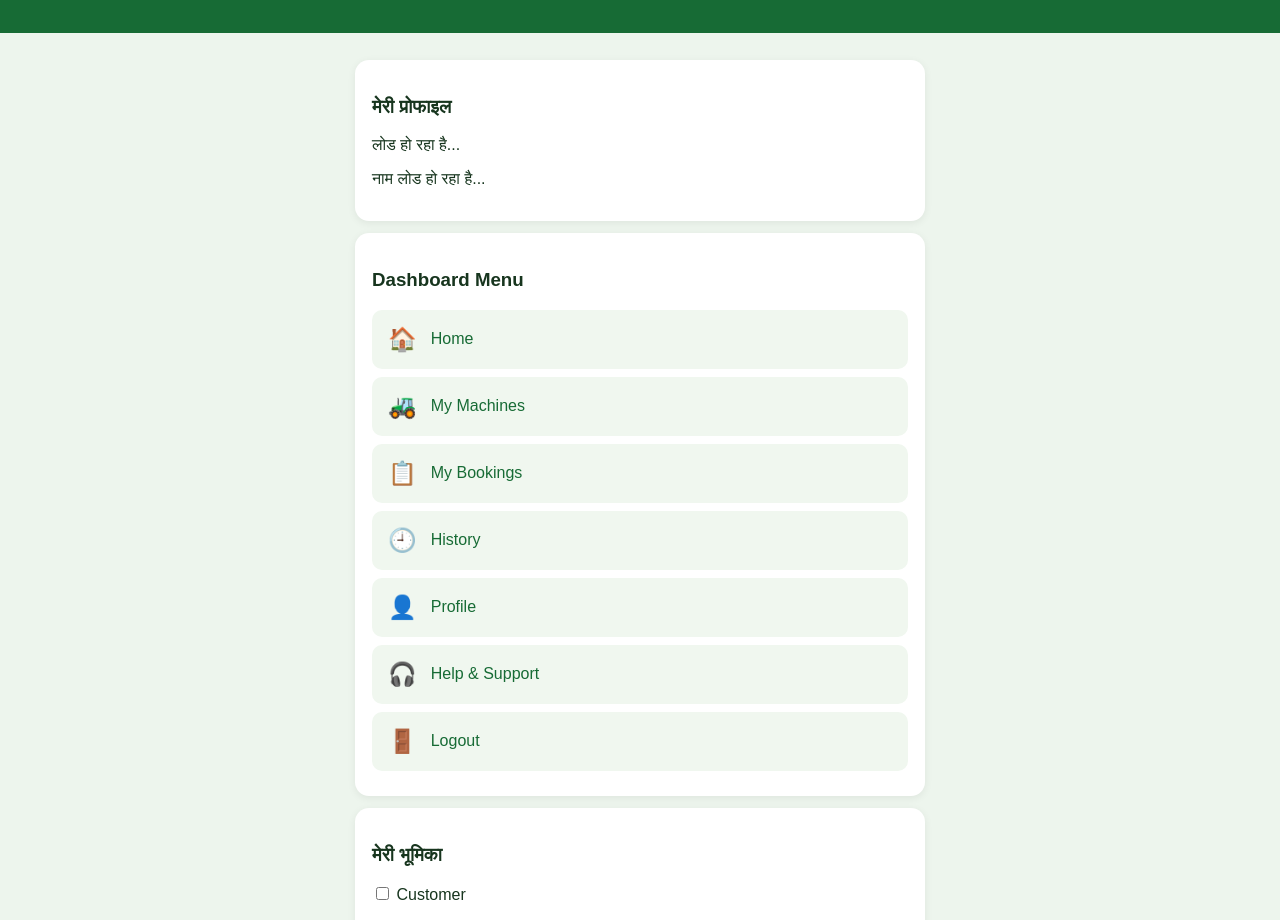
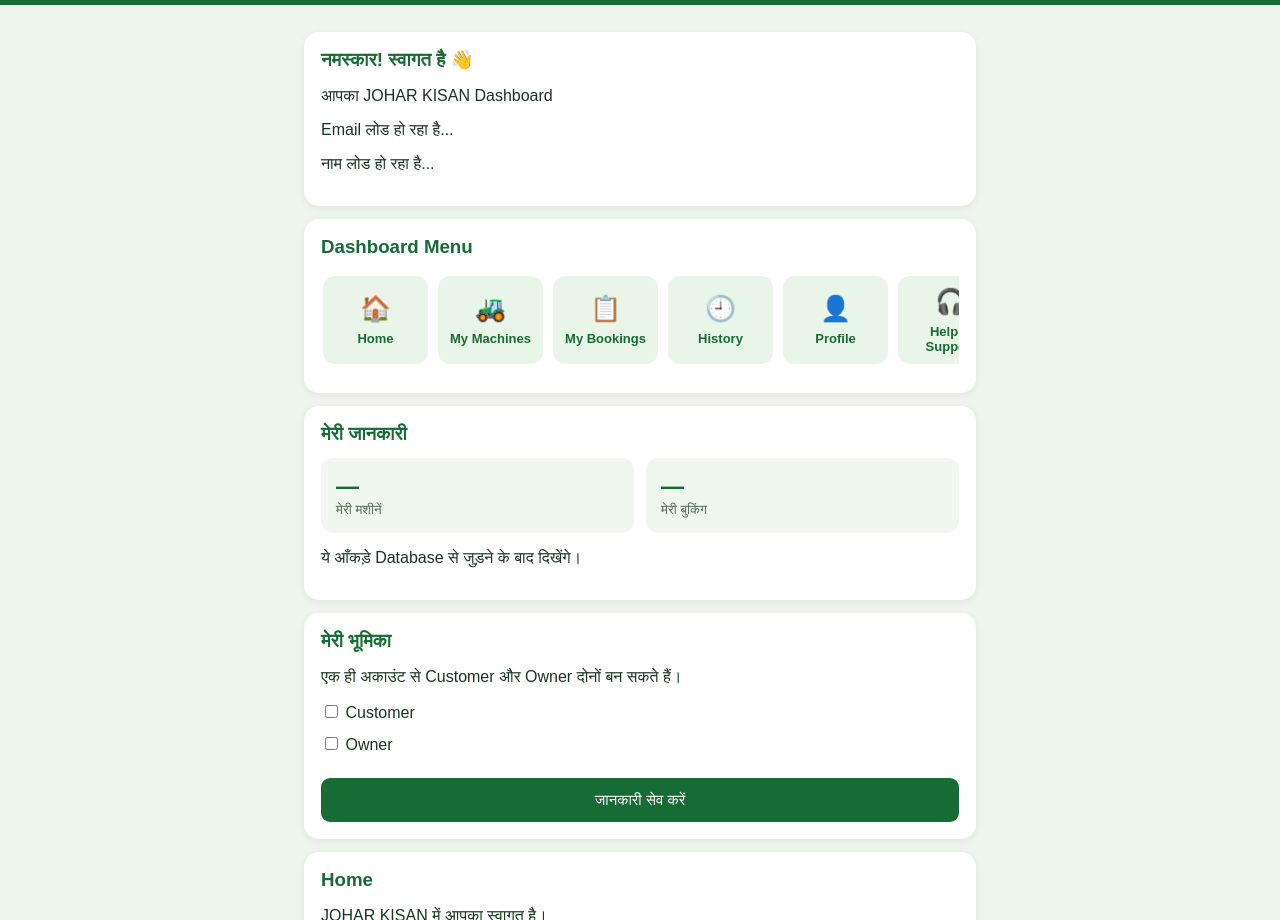
Before and after one commit to joharkisanapp69/Johar-Kisan, a plain HTML site: page dashboard.html in a window 1280 px wide. Shown: the part 85-1005 px from the top of the page. Drawn offline with Linux system fonts and the light colour scheme; a script that the page names is missing.

Commit message:
Update dashboard.html

```diff
--- a/dashboard.html
+++ b/dashboard.html
@@ -6,45 +6,169 @@
 <title>JOHAR KISAN Dashboard</title>
 <style>
 *{box-sizing:border-box}
-body{margin:0;font-family:Arial;background:#edf5ed;color:#17351e}
-header{background:#176b35;color:white;padding:20px}
-header h2{margin:0}
-main{max-width:600px;margin:auto;padding:15px}
-.card{background:white;padding:17px;margin:12px 0;border-radius:14px;box-shadow:0 2px 8px #0001}
-.menu{display:flex;align-items:center;gap:14px;width:100%;padding:16px;margin:8px 0;border:0;border-radius:10px;background:#f0f7ef;color:#176b35;text-align:left;font-size:16px}
-.menu span{font-size:23px}
-#message{color:#176b35;font-size:14px}
+body{
+ margin:0;
+ font-family:Arial,sans-serif;
+ background:#edf5ed;
+ color:#17351e;
+}
+header{
+ background:#176b35;
+ color:white;
+ padding:20px 16px;
+}
+header h2{margin:0;font-size:23px}
+header p{margin:7px 0 0;font-size:13px}
+main{max-width:700px;margin:auto;padding:14px}
+.card{
+ background:white;
+ padding:17px;
+ margin:13px 0;
+ border-radius:15px;
+ box-shadow:0 2px 8px #0001;
+}
+.card h3{margin:0 0 13px;color:#176b35}
+.menu-container{
+ display:flex;
+ gap:10px;
+ overflow-x:auto;
+ padding:5px 2px 12px;
+ scrollbar-width:thin;
+}
+.menu{
+ flex:0 0 105px;
+ min-width:105px;
+ height:88px;
+ border:0;
+ border-radius:12px;
+ background:#eaf5e9;
+ color:#176b35;
+ display:flex;
+ flex-direction:column;
+ justify-content:center;
+ align-items:center;
+ gap:8px;
+ font-size:13px;
+ font-weight:bold;
+ cursor:pointer;
+}
+.menu span{font-size:25px}
+.menu:active{background:#d5ead4}
+.stats{
+ display:grid;
+ grid-template-columns:1fr 1fr;
+ gap:12px;
+}
+.stat{
+ background:#f0f7ef;
+ border-radius:12px;
+ padding:15px;
+}
+.stat strong{display:block;font-size:23px;color:#176b35}
+.stat small{color:#526b55}
+button.action{
+ width:100%;
+ padding:13px;
+ margin-top:12px;
+ border:0;
+ border-radius:9px;
+ background:#176b35;
+ color:white;
+ font-size:15px;
+}
+.secondary{background:#eaf5e9!important;color:#176b35!important}
+label{display:block;margin:12px 0}
+#message{font-size:13px;color:#176b35;overflow-wrap:anywhere}
+footer{text-align:center;padding:20px;color:#66806a;font-size:12px}
 </style>
 </head>
 <body>
+
 <header>
 <h2>🌾 JOHAR KISAN</h2>
-<p>आपका Dashboard</p>
+<p>हर किसान, हर मशीन, हर सेवा – एक प्लेटफॉर्म</p>
 </header>
+
 <main>
-<div class="card">
-<h3>मेरी प्रोफाइल</h3>
-<p id="email">लोड हो रहा है...</p>
+
+<div class="card" id="home">
+<h3>नमस्कार! स्वागत है 👋</h3>
+<p>आपका JOHAR KISAN Dashboard</p>
+<p id="email">Email लोड हो रहा है...</p>
 <p id="name">नाम लोड हो रहा है...</p>
 <p id="message"></p>
 </div>
+
 <div class="card">
 <h3>Dashboard Menu</h3>
-<button class="menu" onclick="go('home')"><span>🏠</span>Home</button>
-<button class="menu" onclick="go('machines')"><span>🚜</span>My Machines</button>
-<button class="menu" onclick="go('bookings')"><span>📋</span>My Bookings</button>
-<button class="menu" onclick="go('history')"><span>🕘</span>History</button>
-<button class="menu" onclick="go('profile')"><span>👤</span>Profile</button>
-<button class="menu" onclick="go('support')"><span>🎧</span>Help & Support</button>
-<button class="menu" id="logout"><span>🚪</span>Logout</button>
+<div class="menu-container">
+<button class="menu" onclick="showPage('home')">
+<span>🏠</span>Home
+</button>
+<button class="menu" onclick="showPage('machines')">
+<span>🚜</span>My Machines
+</button>
+<button class="menu" onclick="showPage('bookings')">
+<span>📋</span>My Bookings
+</button>
+<button class="menu" onclick="showPage('history')">
+<span>🕘</span>History
+</button>
+<button class="menu" onclick="showPage('profile')">
+<span>👤</span>Profile
+</button>
+<button class="menu" onclick="showPage('support')">
+<span>🎧</span>Help & Support
+</button>
+<button class="menu" id="logout">
+<span>🚪</span>Logout
+</button>
 </div>
+</div>
+
 <div class="card">
+<h3>मेरी जानकारी</h3>
+<div class="stats">
+<div class="stat">
+<strong id="machineCount">—</strong>
+<small>मेरी मशीनें</small>
+</div>
+<div class="stat">
+<strong id="bookingCount">—</strong>
+<small>मेरी बुकिंग</small>
+</div>
+</div>
+<p>ये आँकड़े Database से जुड़ने के बाद दिखेंगे।</p>
+</div>
+
+<div class="card" id="roleCard">
 <h3>मेरी भूमिका</h3>
-<label><input type="checkbox" id="customer"> Customer</label><br><br>
+<p>एक ही अकाउंट से Customer और Owner दोनों बन सकते हैं।</p>
+<label><input type="checkbox" id="customer"> Customer</label>
 <label><input type="checkbox" id="owner"> Owner</label>
-<button class="menu" id="save">जानकारी सेव करें</button>
+<button class="action" id="save">जानकारी सेव करें</button>
 </div>
+
+<div class="card" id="pageInfo">
+<h3>Home</h3>
+<p>JOHAR KISAN में आपका स्वागत है।</p>
+</div>
+
+<div class="card">
+<h3>महत्वपूर्ण सुविधाएँ</h3>
+<p>🚜 मशीन खोजें और किराये पर लें</p>
+<p>📋 अपनी बुकिंग देखें</p>
+<p>📍 गाँव और शहर के अनुसार सेवाएँ</p>
+<p>🛡️ सत्यापित Owner और मशीन की जानकारी</p>
+</div>
+
 </main>
+
+<footer>
+JOHAR KISAN © 2026<br>
+किसान की हर जरूरत, अब और भी आसान
+</footer>
+
 <script type="module">
 import {supabase} from "./supabase-config.js";
 
@@ -53,56 +177,98 @@ const nameBox=document.getElementById("name");
 const message=document.getElementById("message");
 const customer=document.getElementById("customer");
 const owner=document.getElementById("owner");
+
 let userId=null;
 
 async function loadDashboard(){
  const {data:authData,error:authError}=await supabase.auth.getUser();
- if(authError||!authData.user){
-  window.location.href="./auth.html";return;
+
+ if(authError || !authData.user){
+  window.location.href="./auth.html";
+  return;
  }
+
  const user=authData.user;
  userId=user.id;
- emailBox.textContent="Email: "+user.email;
 
- const {data,error}=await supabase.from("profiles")
+ emailBox.textContent="Email: "+(user.email||"उपलब्ध नहीं");
+
+ const {data,error}=await supabase
+ .from("profiles")
  .select("full_name,is_customer,is_owner")
- .eq("id",userId).maybeSingle();
+ .eq("id",userId)
+ .maybeSingle();
 
  if(error){
-  message.textContent="Profile error: "+error.message;return;
+  message.textContent="Profile लोड नहीं हुई: "+error.message;
+  return;
  }
- nameBox.textContent=data?.full_name?
- "नाम: "+data.full_name:"नाम अभी उपलब्ध नहीं है।";
- customer.checked=data?.is_customer??true;
- owner.checked=data?.is_owner??false;
+
+ const profileName=data?.full_name || user.user_metadata?.full_name;
+ nameBox.textContent=profileName
+  ? "नाम: "+profileName
+  : "नाम अभी Database में उपलब्ध नहीं है।";
+
+ customer.checked=data?.is_customer ?? true;
+ owner.checked=data?.is_owner ?? false;
 }
 
 document.getElementById("save").onclick=async()=>{
  if(!userId)return;
+
+ if(!customer.checked && !owner.checked){
+  message.textContent="कम से कम एक भूमिका चुनें।";
+  return;
+ }
+
  message.textContent="सेव हो रहा है...";
- const {error}=await supabase.from("profiles")
- .update({is_customer:customer.checked,is_owner:owner.checked})
+
+ const {error}=await supabase
+ .from("profiles")
+ .update({
+  is_customer:customer.checked,
+  is_owner:owner.checked
+ })
  .eq("id",userId);
- message.textContent=error?
- "सेव नहीं हुआ: "+error.message:"आपकी भूमिका सेव हो गई।";
+
+ message.textContent=error
+  ? "सेव नहीं हुआ: "+error.message
+  : "आपकी भूमिका सफलतापूर्वक सेव हो गई।";
+};
+
+window.showPage=function(page){
+ const titles={
+  home:"Home",
+  machines:"My Machines",
+  bookings:"My Bookings",
+  history:"History",
+  profile:"Profile",
+  support:"Help & Support"
+ };
+
+ const descriptions={
+  home:"JOHAR KISAN में आपका स्वागत है।",
+  machines:"मशीन जोड़ने, Edit और Delete करने की सुविधा अगले चरण में बनेगी।",
+  bookings:"आपकी नई और पुरानी बुकिंग यहाँ दिखाई जाएगी।",
+  history:"Customer और Owner की पुरानी गतिविधियों का रिकॉर्ड यहाँ मिलेगा।",
+  profile:"आपकी व्यक्तिगत जानकारी और अकाउंट सेटिंग यहाँ आएँगी।",
+  support:"सहायता और शिकायत दर्ज करने की सुविधा अगले चरण में बनेगी।"
+ };
+
+ document.getElementById("pageInfo").scrollIntoView({behavior:"smooth"});
+ document.querySelector("#pageInfo h3").textContent=titles[page];
+ document.querySelector("#pageInfo p").textContent=descriptions[page];
 };
 
 document.getElementById("logout").onclick=async()=>{
  const {error}=await supabase.auth.signOut();
- if(error){message.textContent=error.message;return;}
+
+ if(error){
+  message.textContent="Logout नहीं हुआ: "+error.message;
+  return;
+ }
+
  window.location.href="./auth.html";
-};
-
-window.go=function(page){
- const messages={
- home:"आप Home पेज पर हैं।",
- machines:"Machine Listing अगला चरण है।",
- bookings:"Booking System अगला चरण है।",
- history:"History System अगला चरण है।",
- profile:"Profile विकल्प चुना गया।",
- support:"Help & Support अगला चरण है।"
- };
- message.textContent=messages[page]||"";
 };
 
 loadDashboard();
```
